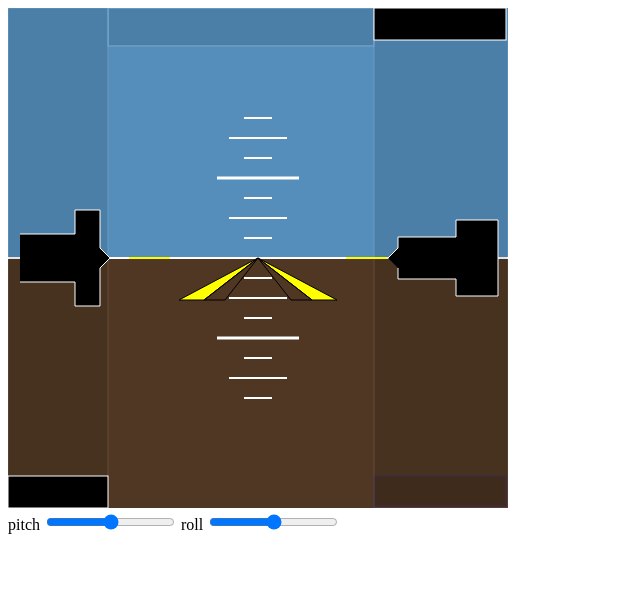
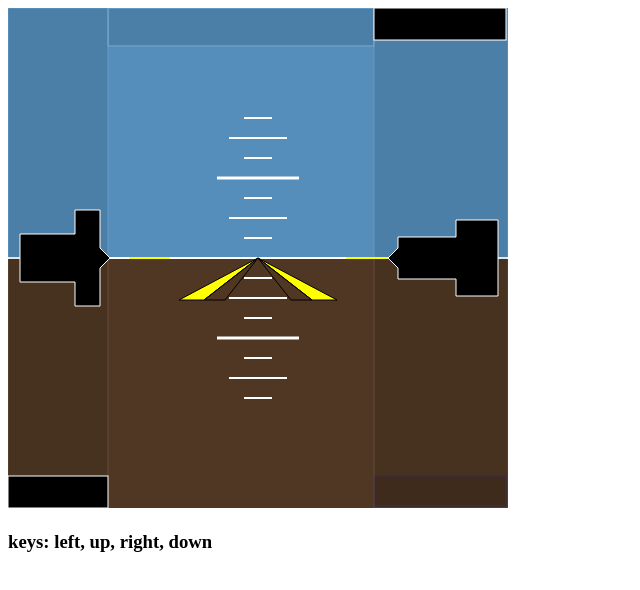
Before and after one commit to ivyknob/avionics_js, a plain HTML site: page index.html in a window 1280 px wide. Shown: the whole page, without its empty margins (0-640 px from the left). Drawn offline with Linux system fonts and the light colour scheme.

Commit message:
дОБАВИЛ УПРАВЛЕНИЕ КЛАВИШАМИ

```diff
--- a/index.html
+++ b/index.html
@@ -2,8 +2,8 @@
 <html>
 <body>
 
-  <svg version="1.1" xmlns="http://www.w3.org/2000/svg" width="500" height="500" enable-background="new 0 0 500 500">
-    <g id="rotor" transform="translate(250 250)">
+  <svg version="1.1" xmlns="http://www.w3.org/2000/svg" width="500" height="500" viewBox="-250 -250 500 500">
+    <g id="rotor">
       <defs>
         <linearGradient id="backHorizon" x1="0" y1="0" x2="0" y2="100%">
           <stop offset="0.5" stop-color="#558EBB" />
@@ -17,77 +17,82 @@
 
       <rect x="-500" y="-500" width="1000" height="1000" fill="url(#backHorizon)" />
 
-      <use x="0" y="20" xlink:href="#small-pitch"/>
-      <use x="0" y="40" xlink:href="#medium-pitch"/>
-      <use x="0" y="60" xlink:href="#small-pitch"/>
-      <use x="0" y="80" xlink:href="#large-pitch"/>
-      <use x="0" y="100" xlink:href="#small-pitch"/>
-      <use x="0" y="120" xlink:href="#medium-pitch"/>
-      <use x="0" y="140" xlink:href="#small-pitch"/>
+      <use y="20" xlink:href="#small-pitch"/>
+      <use y="40" xlink:href="#medium-pitch"/>
+      <use y="60" xlink:href="#small-pitch"/>
+      <use y="80" xlink:href="#large-pitch"/>
+      <use y="100" xlink:href="#small-pitch"/>
+      <use y="120" xlink:href="#medium-pitch"/>
+      <use y="140" xlink:href="#small-pitch"/>
 
       <line x1="-500" y1="0" x2="500" y2="0" stroke="white" stroke-width="2" />
 
-      <use x="0" y="-20" xlink:href="#small-pitch"/>
-      <use x="0" y="-40" xlink:href="#medium-pitch"/>
-      <use x="0" y="-60" xlink:href="#small-pitch"/>
-      <use x="0" y="-80" xlink:href="#large-pitch"/>
-      <use x="0" y="-100" xlink:href="#small-pitch"/>
-      <use x="0" y="-120" xlink:href="#medium-pitch"/>
-      <use x="0" y="-140" xlink:href="#small-pitch"/>
+      <use y="-20" xlink:href="#small-pitch"/>
+      <use y="-40" xlink:href="#medium-pitch"/>
+      <use y="-60" xlink:href="#small-pitch"/>
+      <use y="-80" xlink:href="#large-pitch"/>
+      <use y="-100" xlink:href="#small-pitch"/>
+      <use y="-120" xlink:href="#medium-pitch"/>
+      <use y="-140" xlink:href="#small-pitch"/>
     </g>
 
     <defs>
       <g id="triangles">
         <line x1="-129" y1="0" x2="-88" y2="0" stroke="yellow" stroke-width="2"/>
-        <line x1="88" y1="0" x2="129" y2="0" stroke="yellow" stroke-width="2"/>
         <polyline points="0,0 -79,42 -54,42 0,0" fill="yellow" stroke="black" stroke-width="1"/>
-        <polyline points="0,0 54,42 79,42 0,0" fill="yellow" stroke="black" stroke-width="1"/>
-
         <polyline points="0,0 -54,42 -33,42 0,0" fill="none" stroke="black" stroke-width="1"/>
-        <polyline points="0,0 33,42 54,42 0,0" fill="none" stroke="black" stroke-width="1"/>
       </g>
 
       <g id="altitude">
-        <polyline points="0,0 10,-10 10,-21 68,-21 68,-38 110,-38 110,38 68,38 68,21 10,21 10,10" fill="black" stroke="white" stroke-width="1" />
+        <polyline points="0,0 10,-10 10,-21 68,-21 68,-38 110,-38 110,38 68,38 68,21 10,21 10,10 0,0" fill="black" stroke="white" stroke-width="1" />
       </g>
 
       <g id="airspeed">
-        <polyline points="0,-24 55,-24, 55,-48, 80,-48 80,-10 90,0 80,10 80,48, 55,48, 55,24 0,24" fill="black" stroke="white" stroke-width="1" />
+        <polyline points="0,-24 55,-24, 55,-48, 80,-48 80,-10 90,0 80,10 80,48, 55,48, 55,24 0,24 0,-24" fill="black" stroke="white" stroke-width="1" />
       </g>
     </defs>
 
+    <g transform="translate(-250, -250)">
       <rect id="airspeed_background" x="0" y="0" width="100" height="500" fill="black" stroke="white" stroke-width="1" opacity="0.1" />
-
       <rect id="heading_background" x="100" y="0" width="266" height="38" fill="black" stroke="white" stroke-width="2" opacity="0.1" />
-
       <rect id="altitude_background" x="366" y="32" width="134" height="468" fill="black" stroke="white" stroke-width="1" opacity="0.1" />
-
       <rect id="barometric_setting" x="366" y="468" width="132" height="30" fill="black" stroke="blue" stroke-width="2" opacity="0.1" />
-
       <rect id="selected_altitude" x="366" y="0" width="132" height="32" fill="black" stroke="white" stroke-width="1" />
-
       <rect id="ground_speed" x="0" y="468" width="100" height="32" fill="black" stroke="white" stroke-width="1" />
 
       <use x="250" y="250" xlink:href="#triangles"/>
+      <use x="250" y="250" xlink:href="#triangles" transform="scale(-1,1) translate(-500,0)"/>
       <use x="380" y="250" xlink:href="#altitude"/>
       <use x="12" y="250" xlink:href="#airspeed"/>
-
+    </g>
   </svg>
 
-  <br>
-  pitch <input type="range" id="pitch" value="0" min="-720" max="720">
-  roll <input type="range" id="roll" value="0" min="-180" max="180">
+  <h3>keys: left, up, right, down</h3>
+
   <script>
     var rotor = document.getElementById('rotor');
-    var pitch = document.querySelector("#pitch");
-    var roll = document.querySelector('#roll');
 
-    var updateSvg = function(){
-      rotor.setAttribute("transform", `translate(250, 250) rotate(${roll.value}) translate(0 ${parseInt(pitch.value)})`);
-    };
+    var rollValue = 0;
+    var pitchValue = 0;
 
-    pitch.addEventListener('input', updateSvg);
-    roll.addEventListener('input', updateSvg);
+    document.onkeydown = function(e){
+      switch (e.keyCode) {
+        case 37:
+          rollValue-=2;
+          break;
+        case 39:
+          rollValue+=2;
+          break;
+        case 38:
+          pitchValue+=8;
+          break;
+        case 40:
+          pitchValue-=8;
+          break;
+      }
+
+      rotor.setAttribute("transform", `rotate(${rollValue}) translate(0 ${parseInt(pitchValue)})`);
+    }
   </script>
 </body>
 </html>
```
Lines whose indentation alone changed are shown as unchanged.
